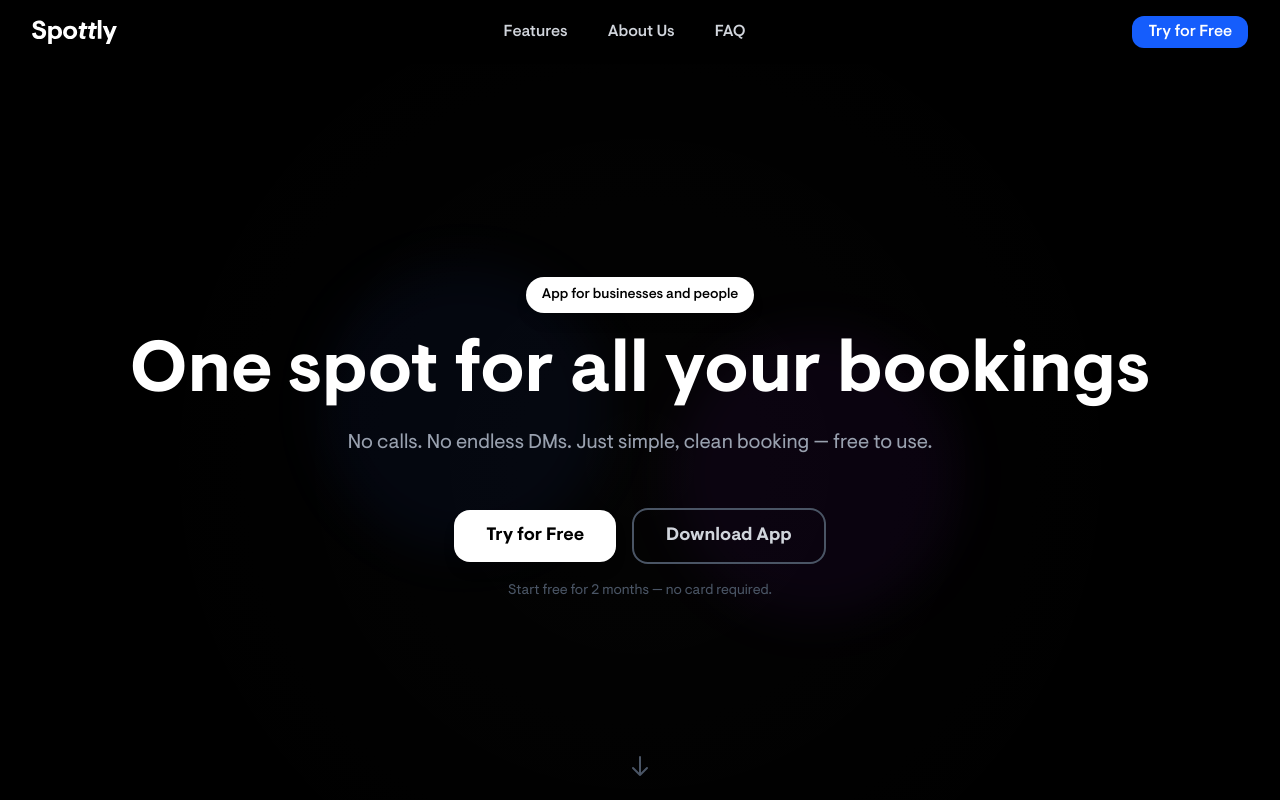
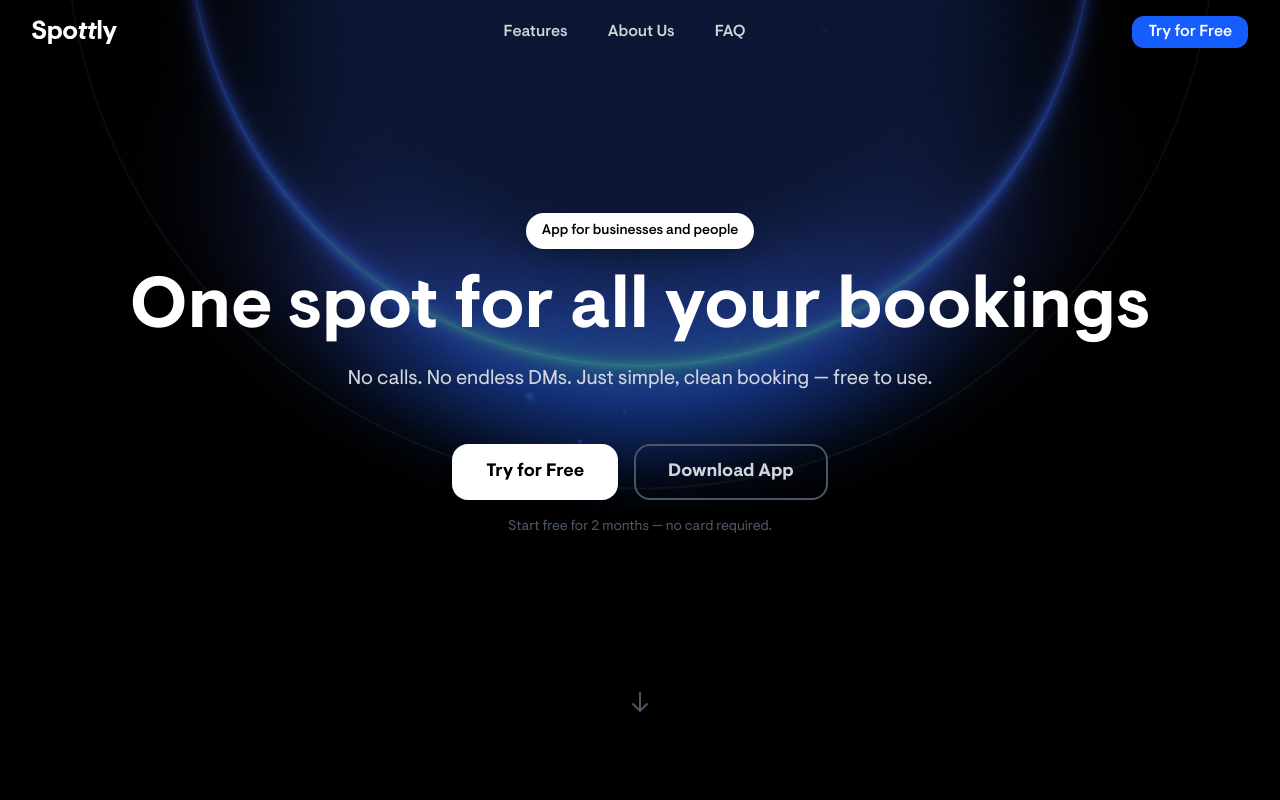
Before and after one commit to bronyui/bronyui.github.io, an Astro site: page / in a window 1280 px wide. Shown: the top 800 px of the page. Built offline with nearby package versions, Linux system fonts and the light colour scheme; Astro itself is replaced by a stand-in of ours.

Commit message:
wip: landing

```diff
--- a/src/components/Hero.astro
+++ b/src/components/Hero.astro
@@ -1,22 +1,24 @@
 ---
 // Hero section component
+import Navbar from "./Navbar.astro";
 ---
 
 <section
-  class="relative min-h-screen flex items-center justify-center bg-black from-gray-900 to-gray-800 overflow-hidden"
+  class="relative min-h-screen flex items-center justify-center bg-black overflow-hidden"
 >
-  <!-- Background decorative elements -->
-  <div class="absolute inset-0 bg-gradient-radial opacity-30"></div>
-  <div
-    class="absolute top-1/4 left-1/4 w-72 h-72 bg-blue-900/20 rounded-full mix-blend-normal filter blur-xl opacity-70 animate-pulse"
-  >
-  </div>
-  <div
-    class="absolute top-1/3 right-1/4 w-72 h-72 bg-purple-900/20 rounded-full mix-blend-normal filter blur-xl opacity-70 animate-pulse animation-delay-2000"
-  >
+  <!-- Background Image -->
+  <img
+    src="/assets/images/landing_hero_bg.png"
+    alt="Hero Background"
+    class="absolute top-0 inset-0 w-full h-auto object-contain"
+  />
+
+  <!-- Navbar positioned at the top of the hero section -->
+  <div class="absolute top-0 left-0 w-full z-50">
+    <Navbar />
   </div>
 
-  <div class="relative max-w-7xl mx-auto px-4 sm:px-6 lg:px-8 text-center">
+  <div class="relative max-w-7xl mx-auto px-4 sm:px-6 lg:px-8 text-center z-10">
     <div class="max-w-6xl mx-auto">
       <!-- Badge -->
       <div
@@ -32,7 +34,7 @@
 
       <!-- Subheadline -->
       <p
-        class="text-lg md:text-xl text-gray-400 mb-12 max-w-3xl mx-auto leading-relaxed"
+        class="text-lg md:text-xl text-gray-300 mb-12 max-w-3xl mx-auto leading-relaxed"
       >
         No calls. No endless DMs. Just simple, clean booking — free to use.
       </p>
@@ -43,13 +45,13 @@
       >
         <a
           href="#"
-          class="bg-white text-black px-8 py-3 rounded-2xl text-lg font-semibold hover:bg-gray-100 transition-all duration-200 transform hover:scale-105 shadow-lg"
+          class="bg-white text-black px-8 py-3 rounded-2xl text-lg font-semibold transition-transform duration-300 ease-out transform active:scale-95 shadow-lg border-2 border-transparent"
         >
           Try for Free
         </a>
         <a
           href="#features"
-          class="border-2 border-gray-600 text-gray-300 px-8 py-3 rounded-2xl text-lg font-semibold hover:border-gray-500 hover:bg-gray-800 transition-all duration-200"
+          class="border-2 border-gray-600 text-gray-300 px-8 py-3 rounded-2xl text-lg font-semibold transition-transform duration-300 ease-out transform active:scale-95"
         >
           Download App
         </a>
--- a/src/components/Navbar.astro
+++ b/src/components/Navbar.astro
@@ -2,7 +2,7 @@
 // Navbar component
 ---
 
-<nav class="top-0 w-full bg-black backdrop-blur-md border-gray-700 z-50">
+<nav class="w-full">
   <div class="max-w-7xl mx-auto px-4 sm:px-6 lg:px-8">
     <div class="flex justify-between items-center h-16">
       <!-- Logo -->
--- a/src/layouts/Layout.astro
+++ b/src/layouts/Layout.astro
@@ -1,12 +1,13 @@
 ---
-import '../styles/global.css';
+import "../styles/global.css";
 
 export interface Props {
 	title: string;
 	description?: string;
 }
 
-const { title, description = "Modern, powerful tools for your business" } = Astro.props;
+const { title, description = "Modern, powerful tools for your business" } =
+	Astro.props;
 ---
 
 <!doctype html>
@@ -16,12 +17,30 @@ const { title, description = "Modern, powerful tools for your business" } = Astr
 		<meta name="description" content={description} />
 		<meta name="viewport" content="width=device-width, initial-scale=1.0" />
 		<link rel="icon" type="image/svg+xml" href="/favicon.svg" />
-		<link rel="preload" href="/assets/fonts/VisueltPro-Regular.ttf" as="font" type="font/ttf" crossorigin />
-		<link rel="preload" href="/assets/fonts/VisueltPro-Medium.ttf" as="font" type="font/ttf" crossorigin />
-		<link rel="preload" href="/assets/fonts/VisueltPro-Bold.ttf" as="font" type="font/ttf" crossorigin />
+		<link
+			rel="preload"
+			href="/assets/fonts/VisueltPro-Regular.ttf"
+			as="font"
+			type="font/ttf"
+			crossorigin
+		/>
+		<link
+			rel="preload"
+			href="/assets/fonts/VisueltPro-Medium.ttf"
+			as="font"
+			type="font/ttf"
+			crossorigin
+		/>
+		<link
+			rel="preload"
+			href="/assets/fonts/VisueltPro-Bold.ttf"
+			as="font"
+			type="font/ttf"
+			crossorigin
+		/>
 		<title>{title}</title>
 	</head>
-	<body class="font-sans antialiased bg-background text-foreground">
+	<body class="font-sans antialiased bg-black text-foreground">
 		<slot />
 	</body>
 </html>
--- a/src/pages/index.astro
+++ b/src/pages/index.astro
@@ -1,6 +1,5 @@
 ---
 import Layout from "../layouts/Layout.astro";
-import Navbar from "../components/Navbar.astro";
 import Hero from "../components/Hero.astro";
 import Features from "../components/Features.astro";
 import Footer from "../components/Footer.astro";
@@ -8,7 +7,6 @@ import "../styles/global.css";
 ---
 
 <Layout title="Spottly - Modern Tools for Modern Teams">
-	<Navbar />
 	<Hero />
 
 	<Features />
```
Also changed, not shown: public/assets/images/landing_hero_bg.png (added).
